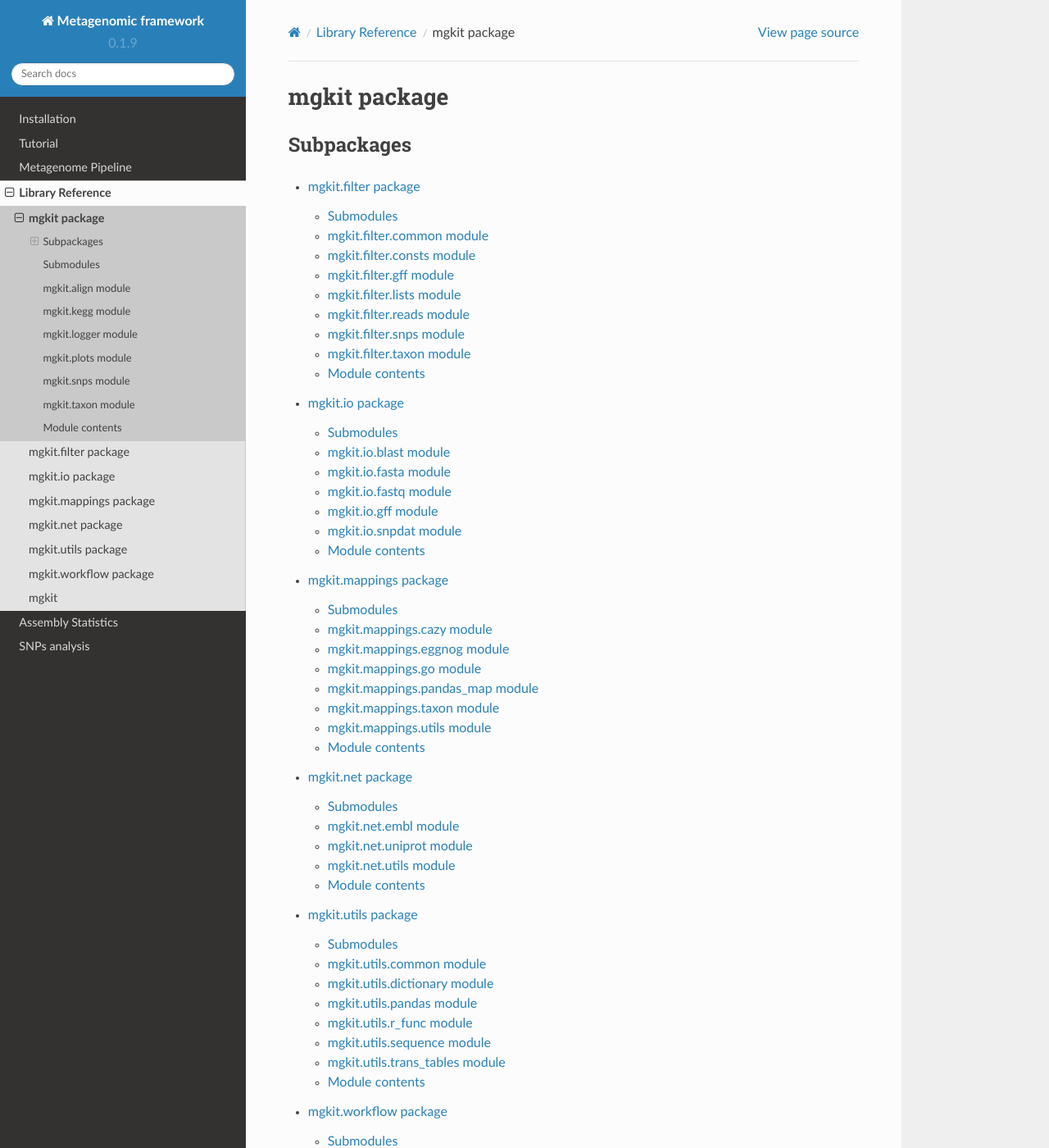
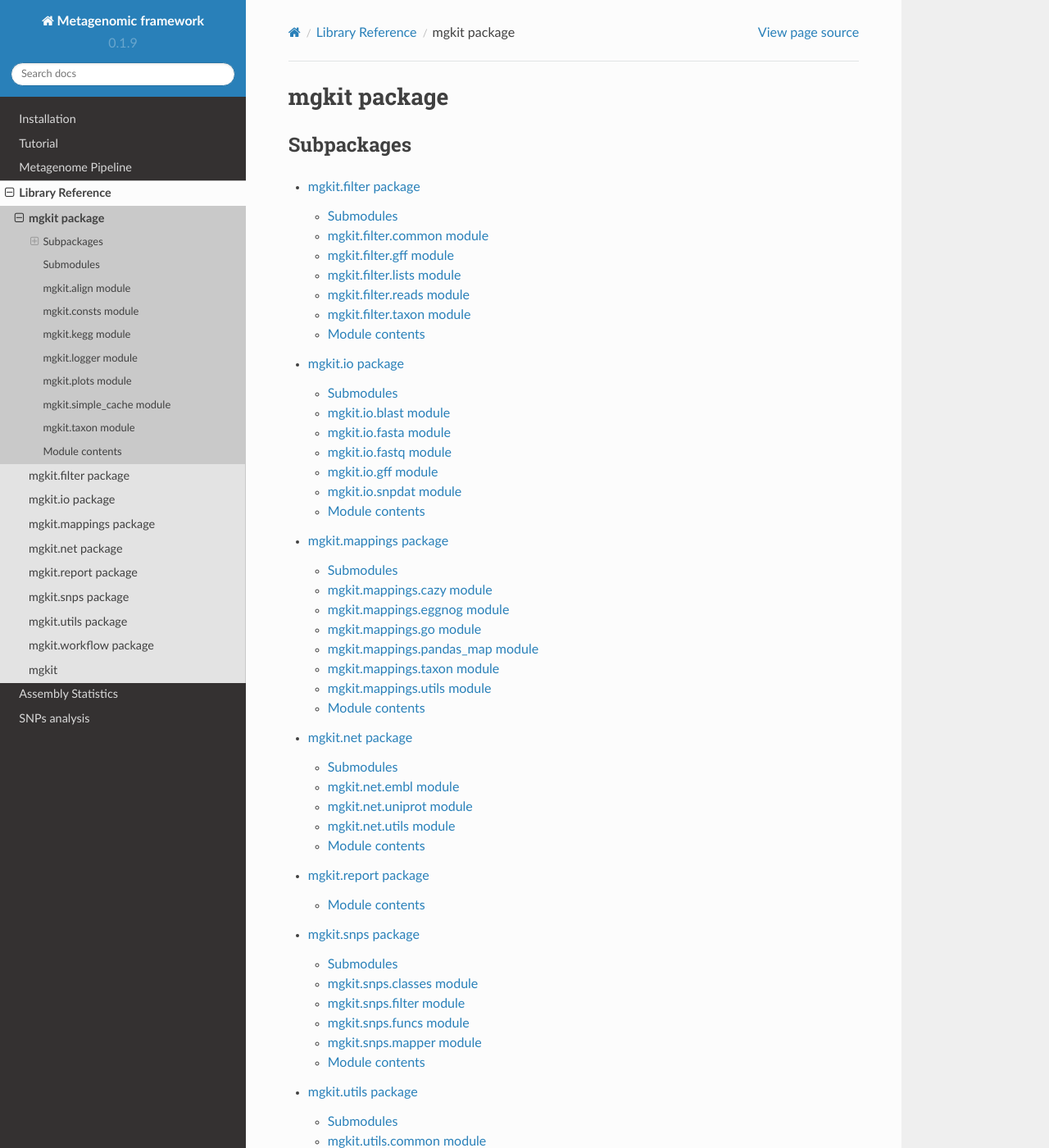
Before and after one commit to frubino/mgkit, a Sphinx documentation site: the page built from docs/source/api/mgkit.rst, in a window 1280 px wide and 1400 px high. Shown: the whole window at 82% size. Built offline with Sphinx 7.4.7 and the Read the Docs theme 2.0.0, drawn with Linux system fonts in a browser that asks for light colours; formulas are drawn with MathJax 3; some of the changed text lies outside the part shown.

Commit message:
Corrected docstrings and documentation

```diff
--- /dev/null
+++ b/docs/source/api/mgkit.report.rst
@@ -0,0 +1,10 @@
+mgkit.report package
+====================
+
+Module contents
+---------------
+
+.. automodule:: mgkit.report
+    :members:
+    :undoc-members:
+    :show-inheritance:
--- a/docs/source/api/mgkit.rst
+++ b/docs/source/api/mgkit.rst
@@ -10,6 +10,8 @@
     mgkit.io
     mgkit.mappings
     mgkit.net
+    mgkit.report
+    mgkit.snps
     mgkit.utils
     mgkit.workflow
 
@@ -20,6 +22,14 @@
 ------------------
 
 .. automodule:: mgkit.align
+    :members:
+    :undoc-members:
+    :show-inheritance:
+
+mgkit.consts module
+-------------------
+
+.. automodule:: mgkit.consts
     :members:
     :undoc-members:
     :show-inheritance:
@@ -48,10 +58,10 @@
     :undoc-members:
     :show-inheritance:
 
-mgkit.snps module
------------------
+mgkit.simple_cache module
+-------------------------
 
-.. automodule:: mgkit.snps
+.. automodule:: mgkit.simple_cache
     :members:
     :undoc-members:
     :show-inheritance:
```
Also changed, not shown: docs/source/api/mgkit.filter.rst (+0 -16 lines), docs/source/api/mgkit.snps.rst (added, +46 -0 lines), 2 other files.
